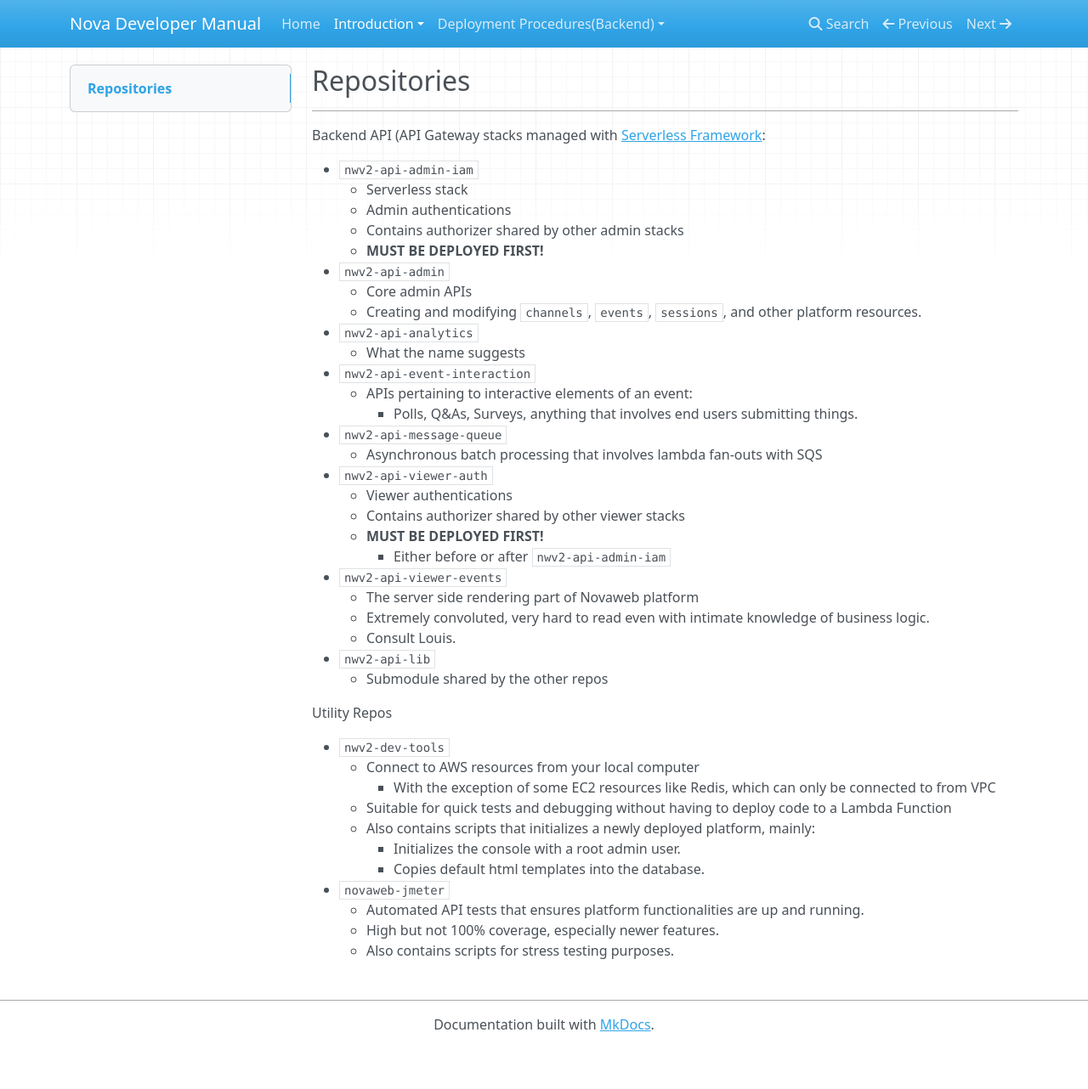
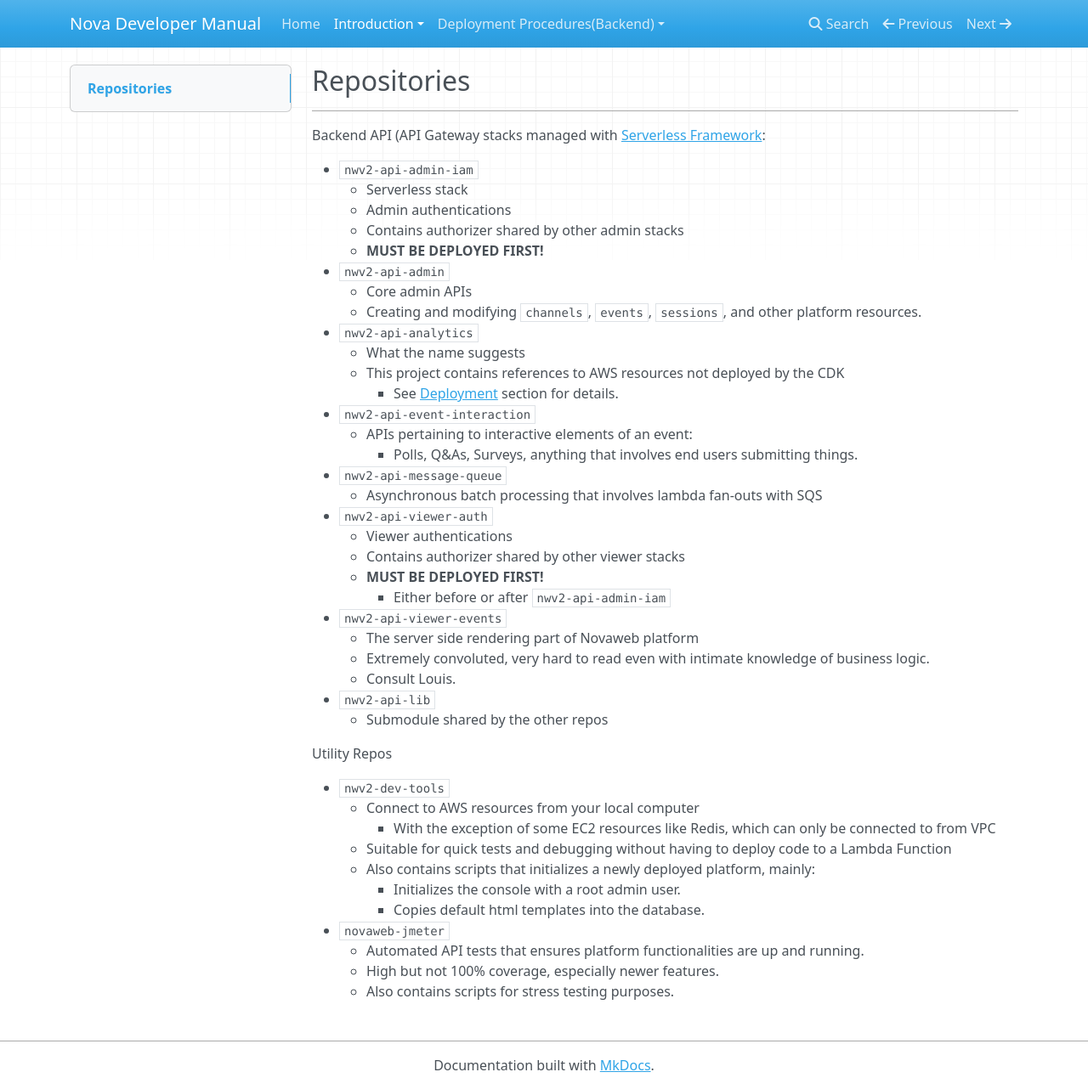
Before and after one commit to novadyna/developer-manual, an MkDocs documentation site: the page built from docs/intro/repos.md, in a window 1280 px wide and 1282 px high. Shown: the whole window at 85% size. Built offline with MkDocs 1.6.1, drawn with Linux system fonts in a browser that asks for light colours; nearby versions of some CDN libraries.

Commit message:
internal link test

```diff
--- a/docs/intro/repos.md
+++ b/docs/intro/repos.md
@@ -14,6 +14,8 @@ Backend API (API Gateway stacks managed with [Serverless Framework](https://www.
     - Creating and modifying `channels`, `events`, `sessions`, and other platform resources.
 - `nwv2-api-analytics`
     - What the name suggests
+    - This project contains references to AWS resources not deployed by the CDK
+        - See [Deployment](../deployment/deployment.md) section for details.
 - `nwv2-api-event-interaction`
     - APIs pertaining to interactive elements of an event:
         - Polls, Q&As, Surveys, anything that involves end users submitting things.
```
